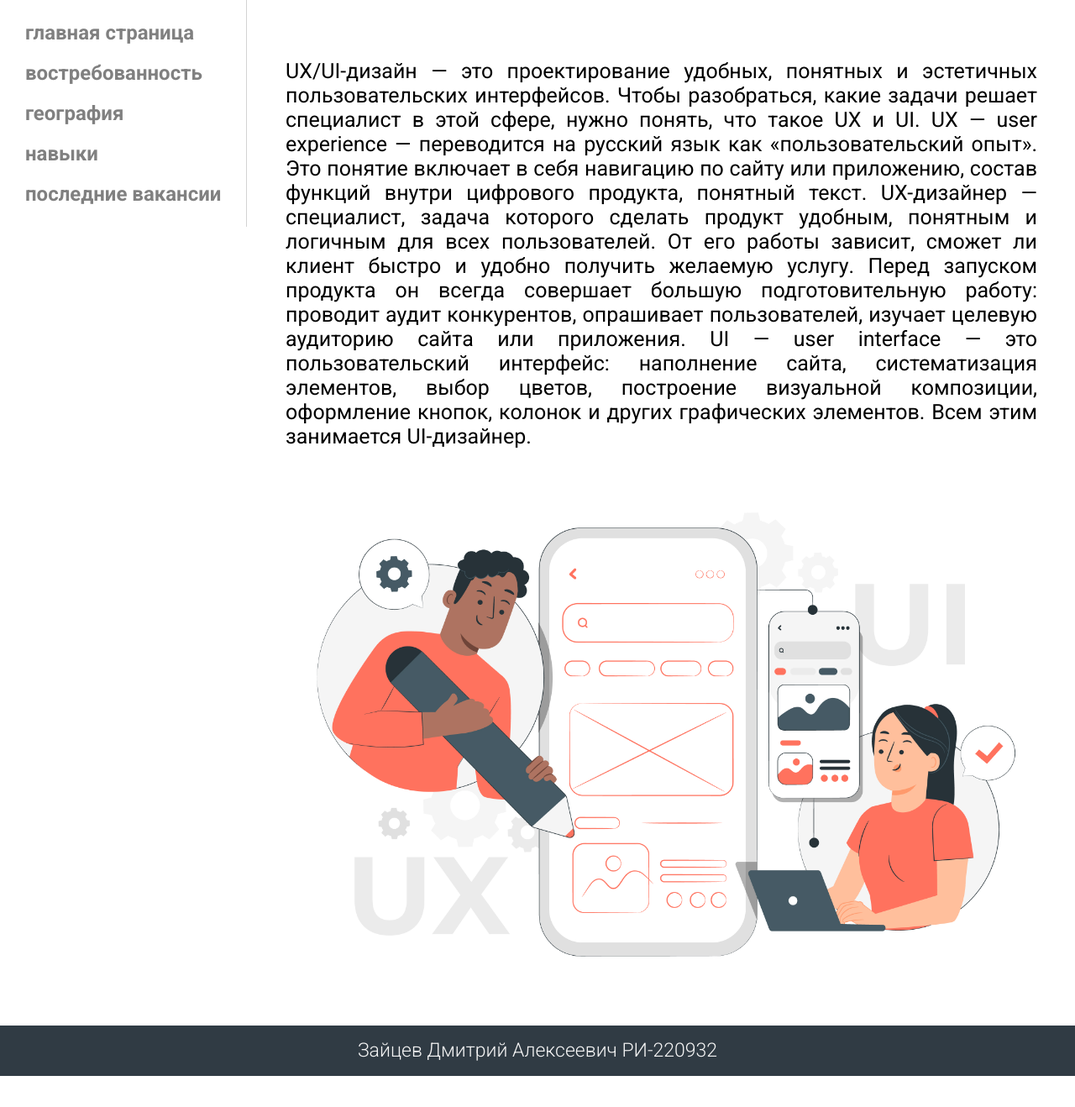
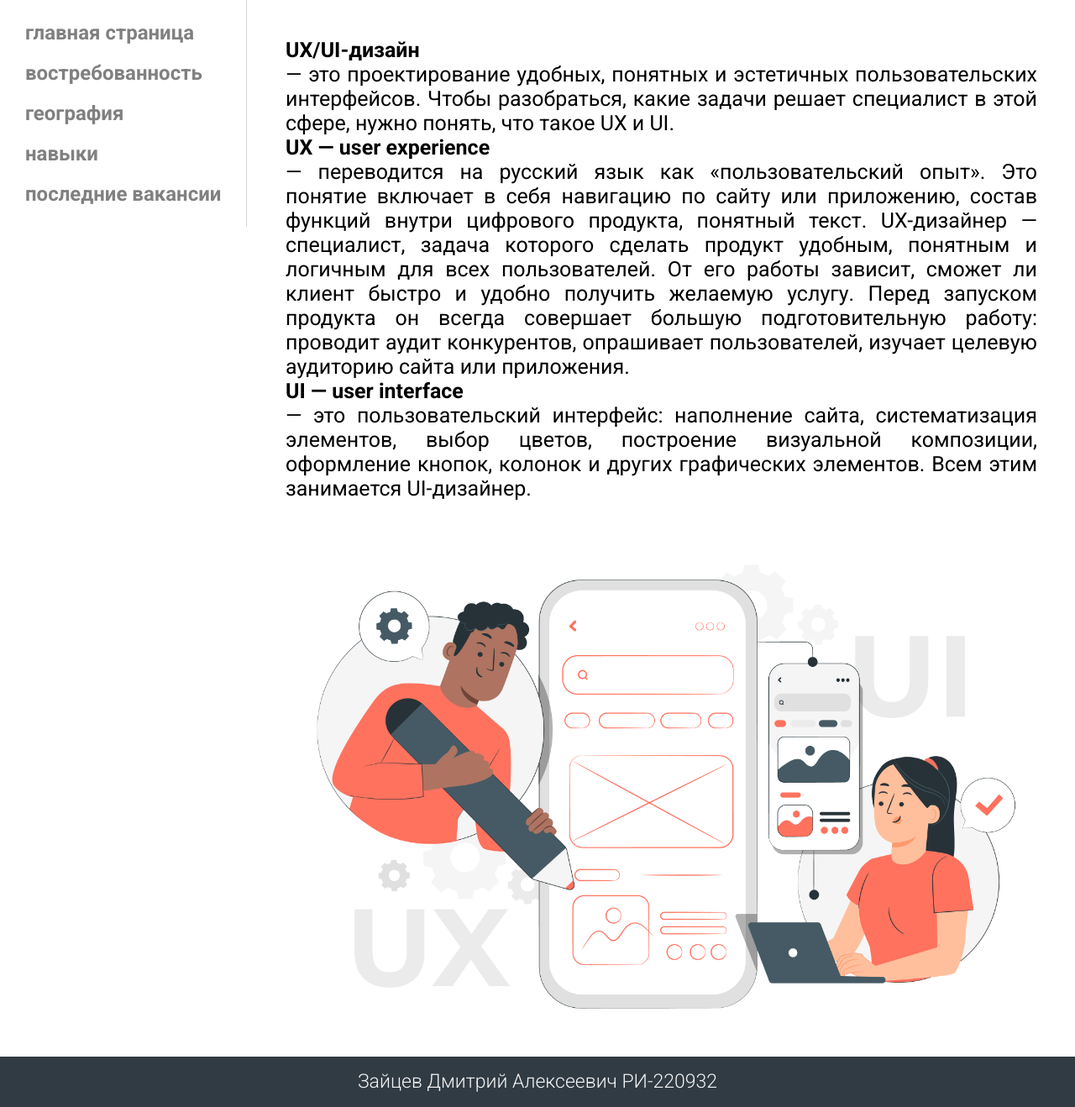
Before and after one commit to Emi1337-ops/django_site, a Django app: page / in a window 1280 px wide. Shown: the part 60-1378 px from the top of the page at 84% size. Before the commit the page ends 1341 px from the top, so only its background shows below. Run offline with Django 4.2, Linux system fonts and the light colour scheme.

Commit message:
update main page

```diff
--- a/project_site/project_apps/static/css/style.css
+++ b/project_site/project_apps/static/css/style.css
@@ -72,7 +72,7 @@ body {
 
 .content {
     display:flex;
-    padding: 45px;
+    padding: 20px 45px;
     padding-left: 340px;
     min-height: 700px;
     width: 100%;
@@ -89,8 +89,12 @@ body {
     gap: 20px;
 }
 
-demand__graph {
-    flex-direction: row;
+.text_bold {
+    font-weight: 600;
+}
+
+.demand__graph {
+    flex-direction: column;
     display:flex;
     justify-content: space-between;
     gap: 20px;
@@ -103,6 +107,7 @@ demand__graph {
 
 .content__text {
     display:flex;
+    flex-direction: column;
     text-align: justify;
     color: black;
     font-size: 25px;
@@ -160,7 +165,7 @@ td {
 }
 
 .geo_content {
-    padding: 45px;
+    padding: 20px 45px;
     padding-left: 340px;
     min-height: 600px;
     width: 100%;
@@ -219,7 +224,7 @@ td {
 }
 
 .skills_content {
-    padding: 45px;
+    padding: 20px 45px;
     padding-left: 340px;
     min-height: 600px;
     width: 100%;
--- a/project_site/project_apps/templates/main.html
+++ b/project_site/project_apps/templates/main.html
@@ -3,8 +3,8 @@
 <html lang="ru">
 <head>
     <meta charset="UTF-8">
-    <title>Title</title>
-    <link rel="stylesheet" href="{% static 'css/style.css'%}"/>
+    <title>UX-дизайнер</title>
+    <link rel="stylesheet" href="{% static 'css/style.css'%}" type="text/css"/>
 </head>
 <body>
 <header class="header">
@@ -33,13 +33,13 @@
             </div>
 
             <div class="content">
-                <p  class="content__text">UX/UI-дизайн — это проектирование удобных, понятных и эстетичных пользовательских интерфейсов. Чтобы разобраться, какие задачи решает специалист в этой сфере, нужно понять, что такое UX и UI.
+                <p  class="content__text"><span class="text_bold">UX/UI-дизайн</span> — это проектирование удобных, понятных и эстетичных пользовательских интерфейсов. Чтобы разобраться, какие задачи решает специалист в этой сфере, нужно понять, что такое UX и UI.<br>
 
-                    UX — user experience — переводится на русский язык как «пользовательский опыт». Это понятие включает в себя навигацию по сайту или приложению, состав функций внутри цифрового продукта, понятный текст.
+                    <span class="text_bold">UX — user experience</span> — переводится на русский язык как «пользовательский опыт». Это понятие включает в себя навигацию по сайту или приложению, состав функций внутри цифрового продукта, понятный текст.
 
-                    UX-дизайнер — специалист, задача которого сделать продукт удобным, понятным и логичным для всех пользователей. От его работы зависит, сможет ли клиент быстро и удобно получить желаемую услугу. Перед запуском продукта он всегда совершает большую подготовительную работу: проводит аудит конкурентов, опрашивает пользователей, изучает целевую аудиторию сайта или приложения.
+                    UX-дизайнер — специалист, задача которого сделать продукт удобным, понятным и логичным для всех пользователей. От его работы зависит, сможет ли клиент быстро и удобно получить желаемую услугу. Перед запуском продукта он всегда совершает большую подготовительную работу: проводит аудит конкурентов, опрашивает пользователей, изучает целевую аудиторию сайта или приложения.<br>
 
-                    UI — user interface — это пользовательский интерфейс: наполнение сайта, систематизация элементов, выбор цветов, построение визуальной композиции, оформление кнопок, колонок и других графических элементов. Всем этим занимается UI-дизайнер.
+                    <span class="text_bold">UI — user interface</span> — это пользовательский интерфейс: наполнение сайта, систематизация элементов, выбор цветов, построение визуальной композиции, оформление кнопок, колонок и других графических элементов. Всем этим занимается UI-дизайнер.
                 </p>
                 <img class="img__for__stat" src="{% static 'img/main/main_img_1.jpg' %}">
             </div>
```
Also changed, not shown: analysis/create_csv.py (+9 -8 lines), analysis/skills.py (+6 -6 lines).
